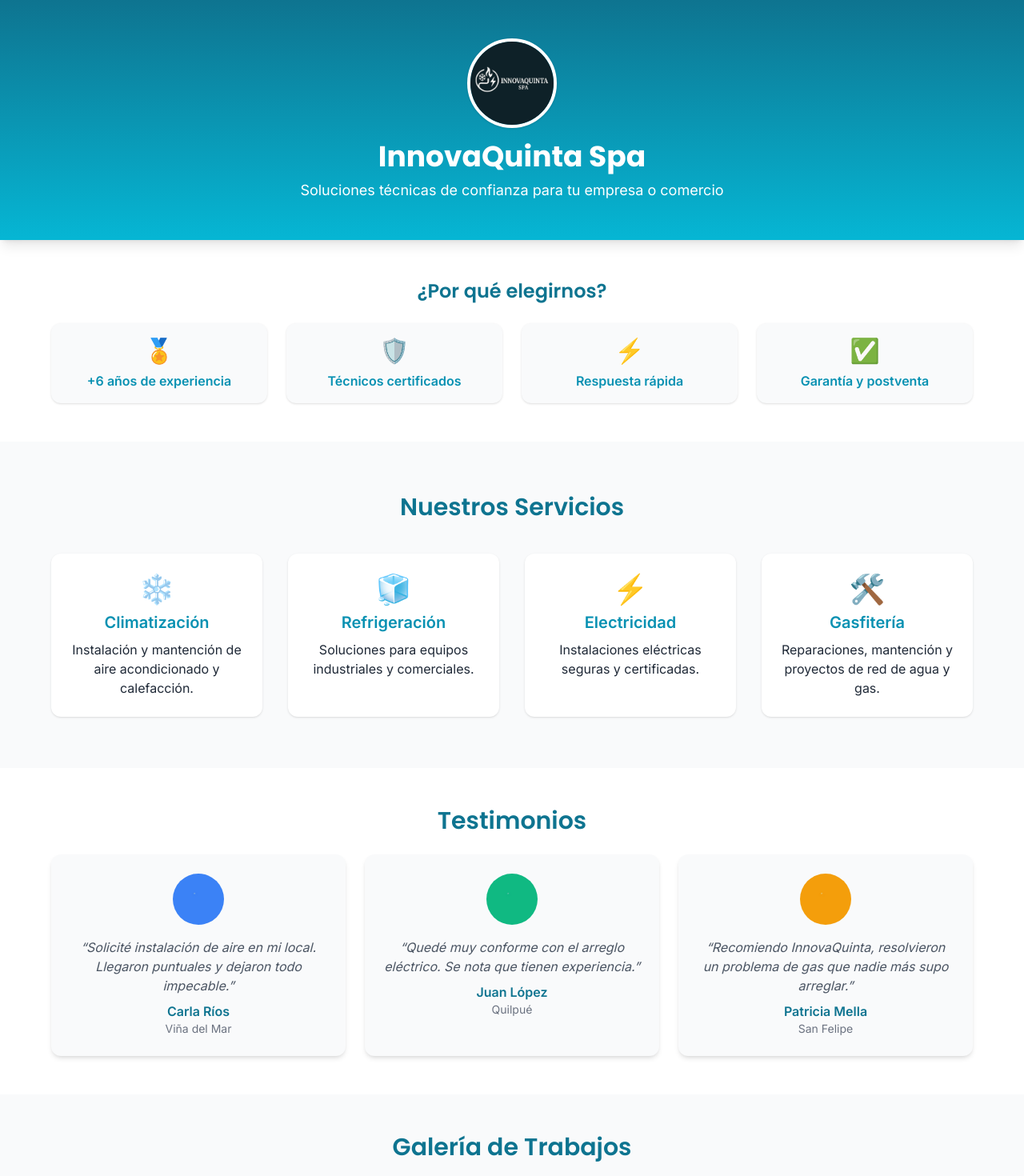
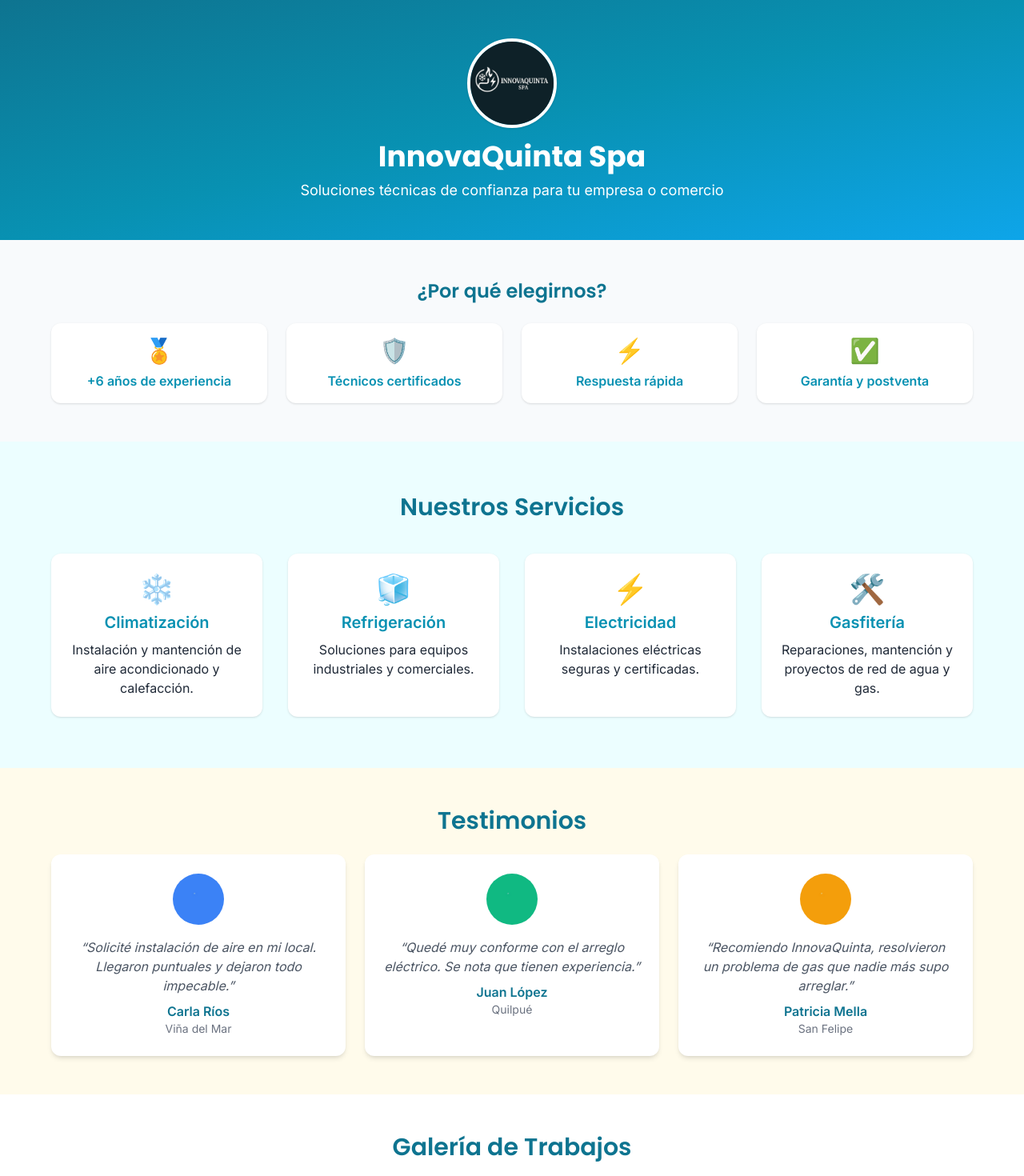
Before and after one commit to Marshelby/innovaquinta-web, a React (Vite) app: page / in a window 1280 px wide. Shown: the top 1470 px of the page at 80% size. Built offline with nearby package versions, Linux system fonts and the light colour scheme; the HTML template or start-up script is replaced by a standard one.

Commit message:
🎨 VISUAL: colores profesionales por sección y header mejorado

```diff
--- a/src/App.jsx
+++ b/src/App.jsx
@@ -1,4 +1,3 @@
-
 import React from "react";
 import "./index.css";
 
@@ -25,16 +24,16 @@
 
 export default function App() {
   return (
-    <div className="min-h-screen bg-white text-gray-800 font-inter scroll-smooth">
+    <div className="min-h-screen text-gray-800 font-inter scroll-smooth bg-white">
       {/* Header */}
-      <header className="flex flex-col items-center justify-center py-12 bg-gradient-to-b from-cyan-700 to-cyan-500 text-white shadow-lg">
+      <header className="flex flex-col items-center justify-center py-12 bg-gradient-to-br from-cyan-700 via-cyan-600 to-sky-500 text-white shadow-lg">
         <img src="/logo.png" alt="Logo" className="w-28 h-28 mb-4 rounded-full border-4 border-white shadow" />
         <h1 className="text-4xl font-poppins font-bold">InnovaQuinta Spa</h1>
         <p className="mt-2 text-lg font-inter">Soluciones técnicas de confianza para tu empresa o comercio</p>
       </header>
 
       {/* Por qué elegirnos */}
-      <section className="py-12 px-4">
+      <section className="py-12 px-4 bg-slate-50">
         <h2 className="text-2xl text-center font-poppins font-semibold text-cyan-700 mb-6">¿Por qué elegirnos?</h2>
         <div className="grid grid-cols-1 sm:grid-cols-2 lg:grid-cols-4 gap-6 max-w-6xl mx-auto text-center">
           {[
@@ -43,7 +42,7 @@
             ["⚡", "Respuesta rápida"],
             ["✅", "Garantía y postventa"]
           ].map(([icono, texto], i) => (
-            <div key={i} className="p-4 rounded-xl bg-gray-50 shadow hover:shadow-md transition text-center">
+            <div key={i} className="p-4 rounded-xl bg-white shadow hover:shadow-md transition text-center">
               <div className="text-3xl mb-2">{icono}</div>
               <p className="font-semibold text-cyan-600">{texto}</p>
             </div>
@@ -52,7 +51,7 @@
       </section>
 
       {/* Servicios */}
-      <section className="py-16 px-6 bg-gray-50">
+      <section className="py-16 px-6 bg-cyan-50">
         <h2 className="text-3xl text-center font-poppins text-cyan-700 mb-10">Nuestros Servicios</h2>
         <div className="grid grid-cols-1 sm:grid-cols-2 lg:grid-cols-4 gap-8 max-w-6xl mx-auto">
           {[
@@ -71,11 +70,11 @@
       </section>
 
       {/* Testimonios */}
-      <section className="py-12 px-6 bg-white text-center">
+      <section className="py-12 px-6 bg-amber-50 text-center">
         <h2 className="text-3xl font-poppins text-cyan-700 mb-6">Testimonios</h2>
         <div className="grid gap-6 md:grid-cols-3 max-w-6xl mx-auto">
           {testimonios.map((t, i) => (
-            <div key={i} className="bg-gray-50 p-6 rounded-xl shadow-md">
+            <div key={i} className="bg-white p-6 rounded-xl shadow-md">
               <img src={t.imagen} alt={t.nombre} className="w-16 h-16 mx-auto mb-4 rounded-full object-cover" />
               <blockquote className="italic text-gray-600">“{t.mensaje}”</blockquote>
               <p className="mt-2 font-semibold text-cyan-700">{t.nombre}</p>
@@ -86,7 +85,7 @@
       </section>
 
       {/* Galería */}
-      <section className="py-12 px-6 bg-gray-50 text-center">
+      <section className="py-12 px-6 bg-white text-center">
         <h2 className="text-3xl font-poppins text-cyan-700 mb-6">Galería de Trabajos</h2>
         <div className="grid grid-cols-2 md:grid-cols-4 gap-4 max-w-6xl mx-auto">
           {[1, 2, 3, 4].map((n) => (
@@ -96,14 +95,14 @@
       </section>
 
       {/* Cobertura */}
-      <section className="py-16 px-6 bg-white text-center">
+      <section className="py-16 px-6 bg-gray-100 text-center">
         <h2 className="text-3xl font-poppins text-cyan-700 mb-6">Cobertura</h2>
         <p className="mb-4 text-gray-600">Atendemos todas las comunas de la V Región: Valparaíso, Viña del Mar, Quilpué, Villa Alemana, Quillota, San Felipe, Los Andes, San Antonio, y más.</p>
         <iframe className="w-full max-w-4xl mx-auto h-64 rounded-xl border" src="https://www.google.com/maps/d/u/0/embed?mid=1rQom8G_r4LDlmkxKk0hVW_-lZuA-MNE&ehbc=2E312F" loading="lazy"></iframe>
       </section>
 
       {/* Contacto */}
-      <section className="py-16 px-6 bg-gray-50 text-center">
+      <section className="py-16 px-6 bg-sky-50 text-center">
         <h2 className="text-3xl font-poppins text-cyan-700 mb-6">Contáctanos</h2>
         <div className="flex justify-center text-6xl mb-4">📩</div>
         <form className="max-w-xl mx-auto space-y-4 text-left">
```
